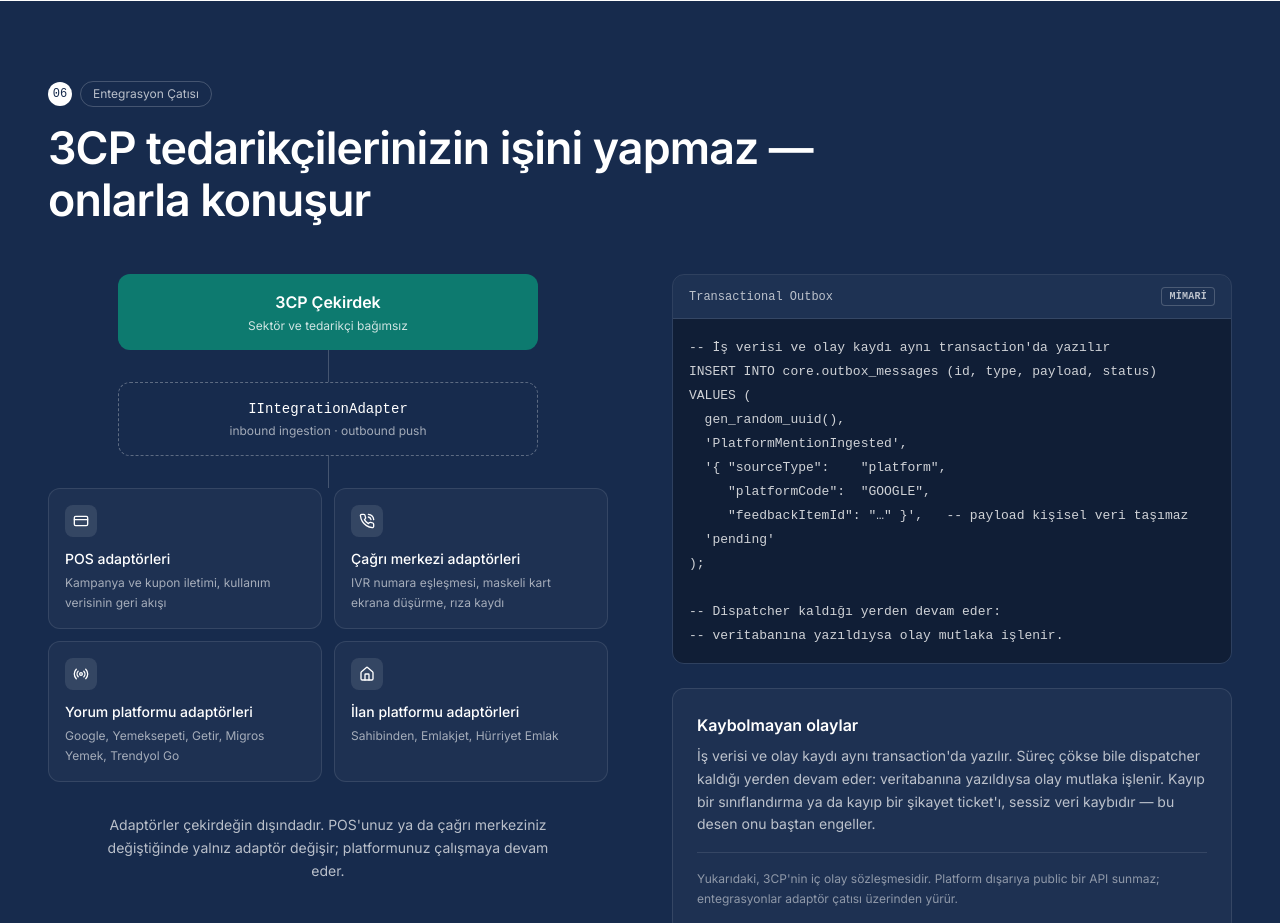
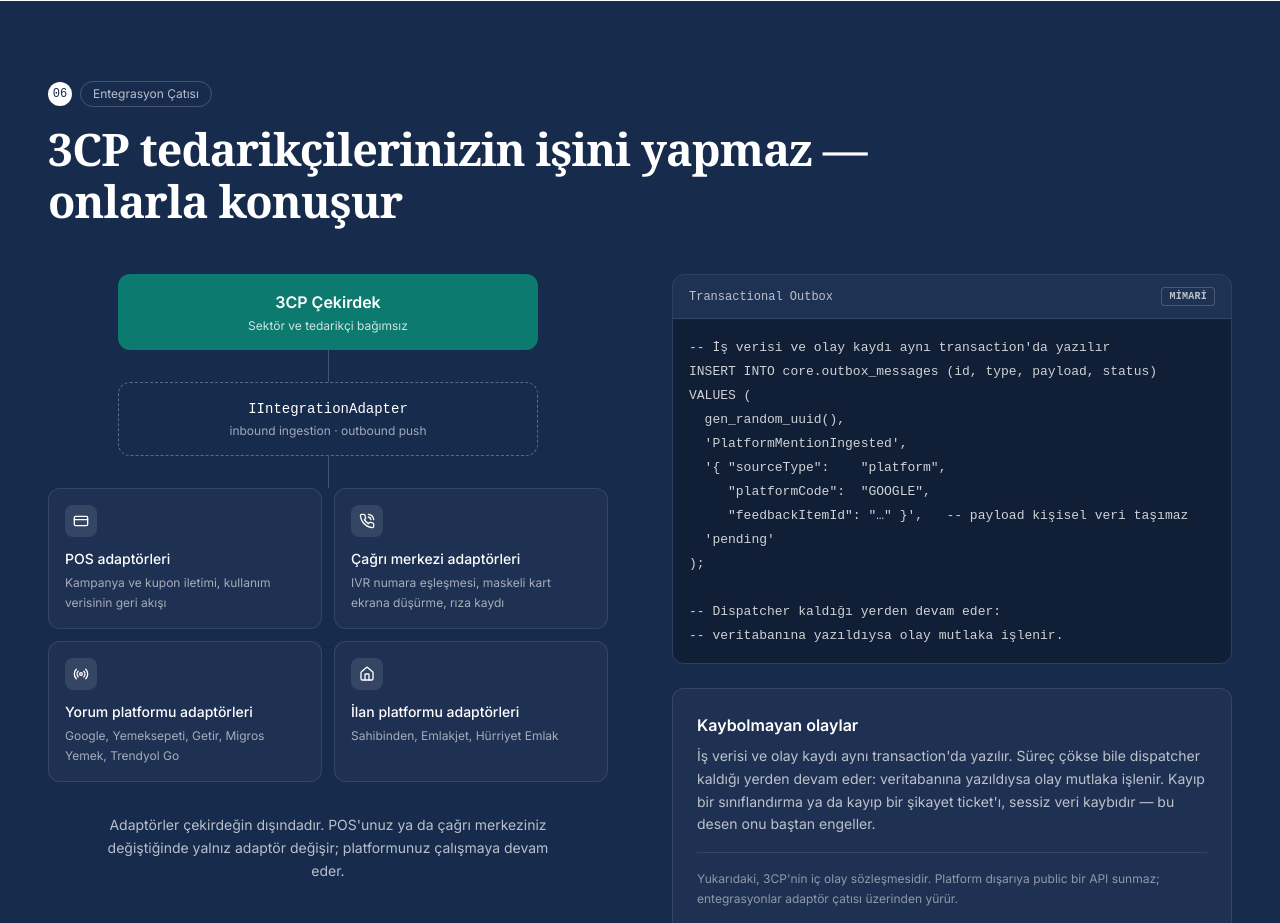
Before and after one commit to kaplayan-atakan/3cp-landing-page, a React (Vite) app: page / in a window 1280 px wide. Shown: the part 7280-8203 px from the top of the page. Built offline with nearby package versions, Linux system fonts and the light colour scheme; a web font is replaced by a local one.

Commit message:
fix(type): Integrations bölüm başlığını da serife çevir

```diff
--- a/src/components/marketing/Integrations.tsx
+++ b/src/components/marketing/Integrations.tsx
@@ -34,7 +34,7 @@ export function Integrations() {
               Entegrasyon Çatısı
             </span>
           </div>
-          <h2 className="max-w-[900px] text-[clamp(1.5rem,4vw,2.8rem)] font-semibold leading-[1.15] tracking-[-0.02em] text-white">
+          <h2 className="max-w-[900px] text-[clamp(1.5rem,4vw,2.8rem)] font-serif font-semibold leading-[1.15] tracking-[-0.02em] text-white">
             3CP tedarikçilerinizin işini yapmaz — onlarla konuşur
           </h2>
         </div>
```
